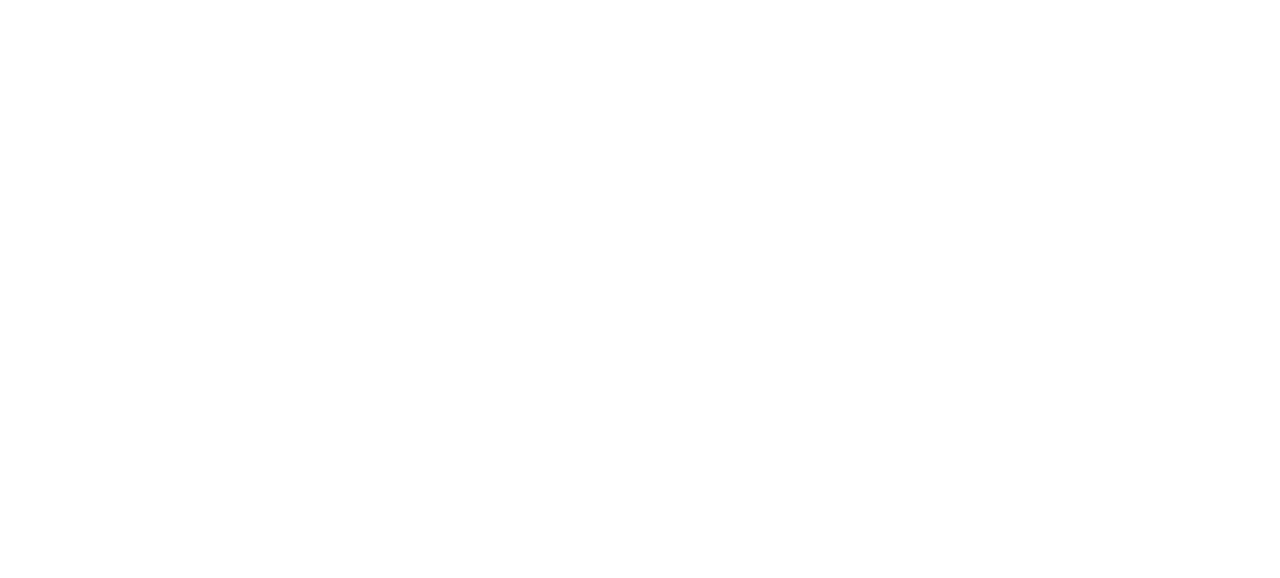
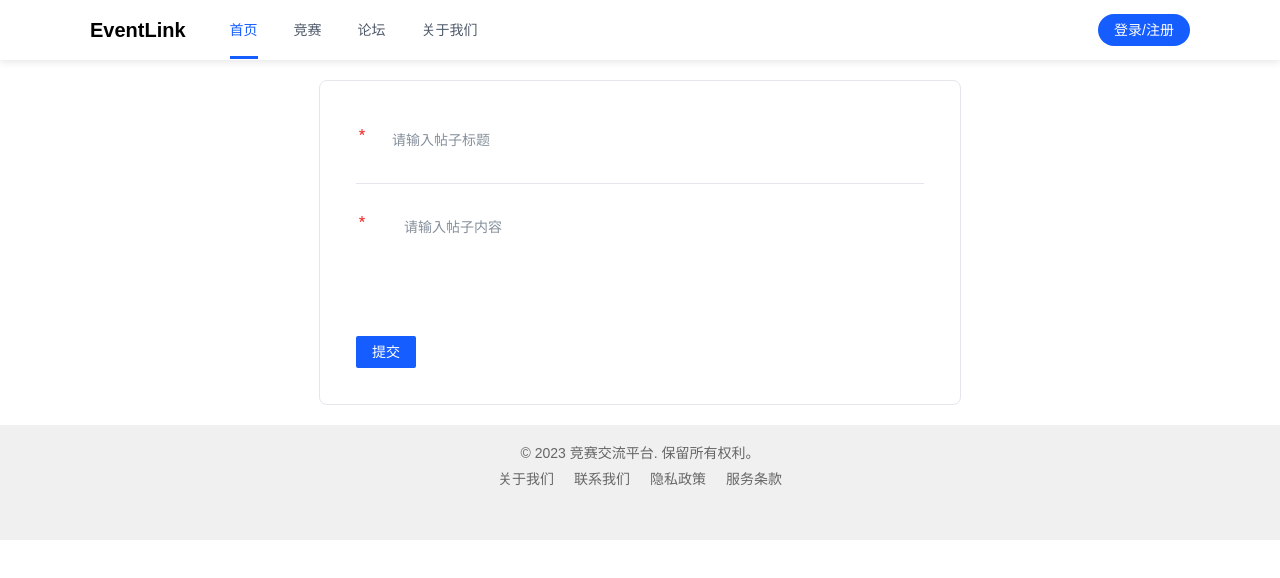
Before and after one commit to Carefreehuang/EventLink_frontal, a Vue app: page /post in a window 1280 px wide. Before the commit this address had no page. Shown: the top 578 px of the page. Built offline with nearby package versions, Linux system fonts and the light colour scheme; some icons are missing.

Commit message:
feat:用户头像上传显示

```diff
--- /dev/null
+++ b/src/apis/common.js
@@ -0,0 +1,15 @@
+import httpInstance from "@/utils/http"
+
+export const uploadAPI = (file) => {
+    const formData = new FormData();
+    formData.append('file', file);
+
+    return httpInstance({
+        url: '/common/upload',
+        method: 'POST',
+        data: formData,
+        headers: {
+            'Content-Type': 'multipart/form-data'
+        }
+    });
+};
--- a/src/apis/user.js
+++ b/src/apis/user.js
@@ -65,3 +65,9 @@ export const updateUserInfo = (id, userData) => {
         }
     })
 }
+export const updateAvatar = (id, avatar) => {
+    return httpInstance({
+        url:`/user/updateUserAvatar/${id}?avatar=${avatar}`,
+        method:'POST'
+    })
+}
--- a/src/router/index.js
+++ b/src/router/index.js
@@ -4,6 +4,7 @@ import Login from '@/views/Login/index.vue'
 import Layout from '@/views/Layout/index.vue'
 import Home from '@/views/Home/index.vue'
 import User from '@/views/User/index.vue'
+import Post from '@/views/Post/index.vue'
 
 const router = createRouter({
     history: createWebHistory(process.env.BASE_URL),
@@ -23,6 +24,10 @@ const router = createRouter({
                     component:User
 
                 },
+                {
+                    path:'post',
+                    component:Post
+                }
             ]
         },
         {
--- a/src/stores/user.js
+++ b/src/stores/user.js
@@ -24,6 +24,7 @@ export const useUserStore = defineStore('user', () => {
   const getNewUserInfo = async (id) => {
     console.log('id',id)
     const res = await fetchUserInfo(id)
+    console.log('res',res)
     userInfo.value = res.data.data
     console.log('userInfo',userInfo.value)
   }
--- a/src/views/Layout/components/LayoutHeader.vue
+++ b/src/views/Layout/components/LayoutHeader.vue
@@ -1,12 +1,20 @@
 <script setup>
-import { IconPenFill, IconMessage } from '@arco-design/web-vue/es/icon';
 import { useRouter } from 'vue-router';
 import { useUserStore } from '@/stores/user';
 import { logoutAPI } from '@/apis/user';
 import { Message } from '@arco-design/web-vue';
+import { onMounted, ref } from 'vue';
 
 const router = useRouter();
 const userStore = useUserStore();
+
+// 用户信息
+const userInfo = ref({});
+onMounted(async () => {
+  if (userStore.isLogin) {
+    userInfo.value = userStore.userInfo;
+  }
+});
 
 const doLogout = async () => {
   try {
@@ -28,7 +36,7 @@ const doLogout = async () => {
 
     <!-- 导航菜单 -->
     <a-menu mode="horizontal" :default-selected-keys="['1']">
-      <a-menu-item key="1">首页</a-menu-item>
+      <a-menu-item key="1" >首页</a-menu-item>
       <a-menu-item key="2">竞赛</a-menu-item>
       <a-menu-item key="3">论坛</a-menu-item>
       <a-menu-item key="4">关于我们</a-menu-item>
@@ -39,7 +47,9 @@ const doLogout = async () => {
       <template #content>
         <div class="user-info">
           <div class="user-info-header">
-            <a-avatar :size="40" class="info-avatar">用户</a-avatar>
+            <a-avatar :size="40" class="info-avatar">
+              <img :src="userInfo.avatarUrl" alt="用户头像" />
+            </a-avatar>
             <p class="username">{{ userStore.userInfo.username }}</p>
           </div>
           <p class="schoolAndMajor">{{ userStore.userInfo.schoolName }} {{ userStore.userInfo.major }}</p>
@@ -50,7 +60,9 @@ const doLogout = async () => {
           </div>
         </div>
       </template>
-      <a-avatar class="avatar" :size="40">用户</a-avatar>
+      <a-avatar class="avatar" :size="40">
+        <img :src="userInfo.avatarUrl" alt="用户头像" />
+      </a-avatar>
     </a-popover>
     <a-button v-else type="primary" shape="round" @click="router.replace('/login')">登录/注册</a-button>
 
--- /dev/null
+++ b/src/views/Post/index.vue
@@ -0,0 +1,87 @@
+<script setup>
+import { ref } from 'vue';
+import { Message } from '@arco-design/web-vue';
+import httpInstance from '@/utils/http';
+
+// 表单数据
+const postForm = ref({
+  title: '',
+  content: '',
+});
+
+// 提交表单函数
+const submitPost = async () => {
+  if (!postForm.value.title.trim() || !postForm.value.content.trim()) {
+    Message.error('标题和内容不能为空');
+    return;
+  }
+  try {
+    const response = await httpInstance.post('/posts', postForm.value);
+    if (response.data.code === 200) {
+      Message.success('发帖成功');
+      postForm.value.title = '';
+      postForm.value.content = '';
+    } else {
+      Message.error(response.data.msg || '发帖失败');
+    }
+  } catch (error) {
+    console.error('发帖失败:', error);
+    Message.error('发帖请求失败，请稍后再试');
+  }
+};
+</script>
+
+<template>
+  <a-card title="" class="post-card">
+    <!-- 标题输入框 -->
+    <a-form-item label="" required>
+      <a-input v-model="postForm.title" placeholder="请输入帖子标题" class="custom-input no-border" />
+    </a-form-item>
+    <a-divider />
+
+    <!-- 内容输入框 -->
+    <a-form-item label="" required>
+      <a-textarea v-model="postForm.content" placeholder="请输入帖子内容" class="custom-textarea no-border"
+        :auto-size="{ minRows: 4, maxRows: 8 }" />
+    </a-form-item>
+
+    <!-- 提交按钮 -->
+    <a-button type="primary" @click="submitPost">提交</a-button>
+  </a-card>
+</template>
+
+<style scoped>
+.post-card {
+  max-width: 600px;
+  margin: 20px auto;
+  padding: 20px;
+  border-radius: 8px;
+  background: #FFFFFF;
+  /* 背景颜色 */
+}
+
+/* 自定义输入框样式 */
+.custom-input,
+.custom-textarea {
+  color: #333;
+  /* 文本颜色 */
+  border-radius: 4px;
+  /* 圆角 */
+  padding: 8px;
+  /* 内边距 */
+  background: #FFFFFF;
+  /* 背景颜色 */
+}
+
+/* 去掉边框 */
+.no-border {
+  border: none;
+  outline: none;
+  /* 移除聚焦时的默认边框 */
+}
+
+.custom-textarea {
+  resize: none;
+  /* 禁止拖动调整大小 */
+}
+</style>
--- a/src/views/User/index.vue
+++ b/src/views/User/index.vue
@@ -2,8 +2,10 @@
 import { useRoute } from 'vue-router';
 import { useUserStore } from '@/stores/user';
 import { onMounted, ref, computed } from 'vue';
-import { fetchUserInfo, updateUserInfo } from '@/apis/user';
+import { fetchUserInfo, updateAvatar, updateUserInfo } from '@/apis/user';
 import { Message } from '@arco-design/web-vue';
+import { uploadAPI } from '@/apis/common';
+import { IconCamera } from '@arco-design/web-vue/es/icon';
 
 const userStore = useUserStore();
 const route = useRoute();
@@ -32,6 +34,9 @@ const editForm = ref({
     email: '',
 });
 
+// 头像上传输入框引用
+const avatarInputRef = ref(null);
+
 // 打开编辑弹窗
 const openEditModal = () => {
     // 将当前用户信息填充到表单中
@@ -53,11 +58,41 @@ const saveEdit = async () => {
     }
 };
 
+// 点击头像触发文件选择框
+const handleAvatarClick = () => {
+    if (isCurUser.value) {
+        avatarInputRef.value.click();
+    }
+};
+
+// 处理文件选择
+const handleFileChange = async (e) => {
+    const file = e.target.files[0];
+    if (file) {
+        try {
+            const res = await uploadAPI(file);
+            updateAvatar(curUserId.value, res.data.data);
+            if (res.data.code === 200) {
+                // 更新用户信息中的头像 URL
+                // ...
+                Message.success('头像更新成功');
+                userStore.getNewUserInfo(curUserId.value);
+            } else {
+                Message.error('头像更新失败');
+            }
+        } catch (error) {
+            console.error('头像上传失败:', error);
+            Message.error('头像上传失败，请稍后重试');
+        }
+    }
+};
+
 onMounted(async () => {
     try {
         if (isCurUser.value) {
             // 如果是当前用户，直接获取用户信息
             userInfo.value = userStore.userInfo;
+            console.log('当前用户信息:', userInfo.value);
         } else {
             // 否则，通过接口获取目标用户信息
             const res = await fetchUserInfo(targetUserId);
@@ -111,8 +146,9 @@ const deletePost = (id) => {
                 <!-- 头像 -->
                 <a-col :span="4">
                     <a-avatar :size="100" class="avatar">
-                        <img src="https://avatars.githubusercontent.com/u/12345678?v=4" alt="用户头像" />
+                        <img :src="userInfo.avatarUrl" alt="用户头像" />
                     </a-avatar>
+                    <input ref="avatarInputRef" type="file" style="display: none" @change="handleFileChange" />
                 </a-col>
                 <!-- 用户信息 -->
                 <a-col :span="20">
@@ -149,7 +185,13 @@ const deletePost = (id) => {
     <!-- 编辑个人资料弹窗 -->
     <a-modal v-model:visible="editModalVisible" title="编辑个人资料" @ok="saveEdit" @cancel="editModalVisible = false"
         shape="round">
-        <a-form :model="editForm" layout="vertical">
+        <a-avatar :size="100" class="edit-avatar" @click="handleAvatarClick">
+            <img :src="userInfo.avatarUrl" alt="用户头像" />
+            <template #trigger-icon>
+                <IconCamera />
+            </template>
+        </a-avatar>
+        <a-form :model="editForm" layout="horizontal" class="edit-form">
             <a-form-item label="用户名">
                 <a-input v-model="editForm.username" />
             </a-form-item>
@@ -188,6 +230,26 @@ const deletePost = (id) => {
     margin-right: 24px;
 }
 
+.edit-avatar {
+    display: flex;
+    justify-content: center;
+    /* 水平居中 */
+    align-items: center;
+    /* 垂直居中 */
+    margin-left: 190px;
+    margin-bottom: 20px;
+}
+
+.edit-form .arco-form-item-label {
+    text-align: left;
+    /* 标签左对齐 */
+}
+
+.edit-form .arco-form-item-control {
+    flex: 1;
+    /* 输入框占据剩余空间 */
+}
+
 .username {
     font-size: 24px;
     font-weight: bold;
```
Also changed, not shown: src/views/Layout/components/LayoutFixed.vue (+6 -2 lines).
